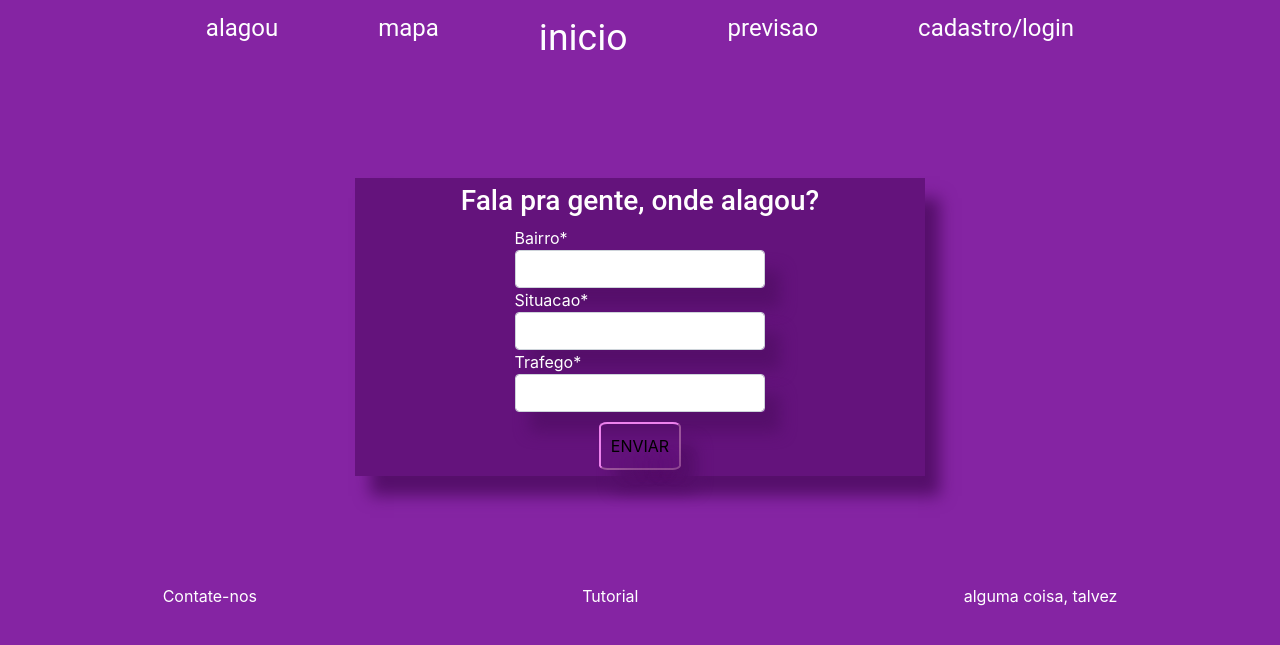
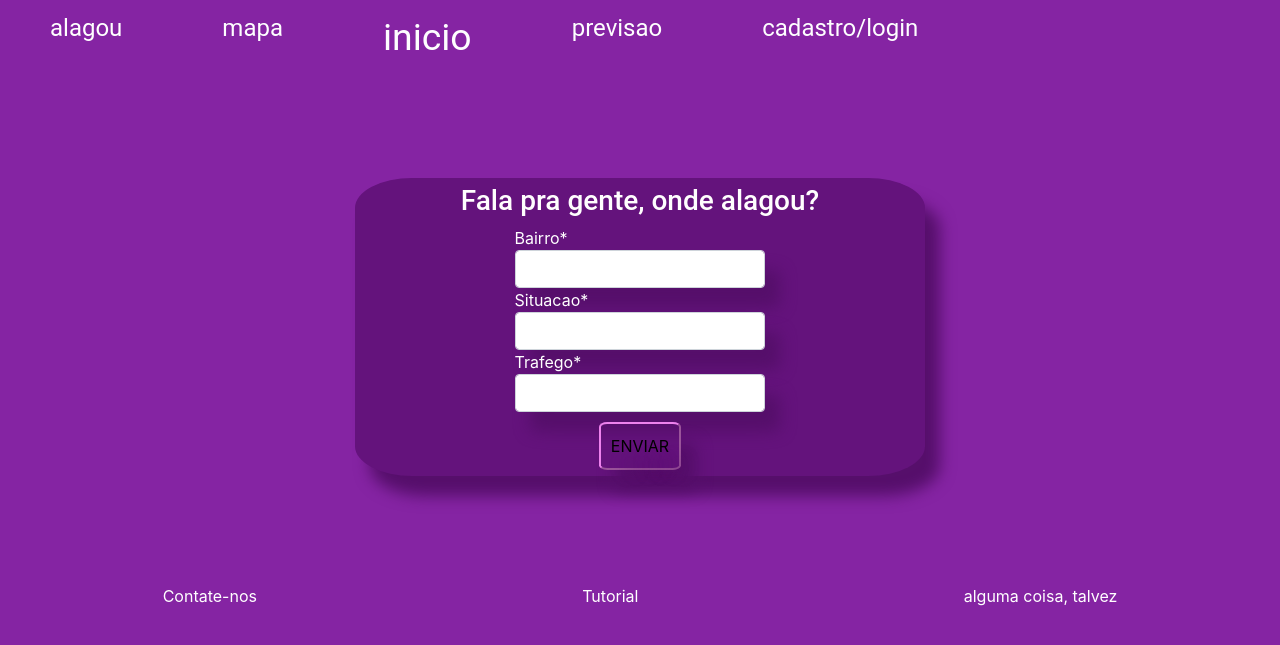
Before and after one commit to voittus/DemodayProject, a Django app: page /alagou/ in a window 1280 px wide. Shown: the top 645 px of the page. Run offline with Django 3.2, Linux system fonts and the light colour scheme; some libraries are stand-ins or nearby versions.

Commit message:
Adicionar mais estilos aos formularios

```diff
--- a/website/static/style.css
+++ b/website/static/style.css
@@ -8,7 +8,7 @@ nav
 {
     display: flex;
     height: 45px;
-    justify-content: center;
+    justify-content: flex-start;
 }
 
 nav a
@@ -49,6 +49,7 @@ div
     -webkit-box-shadow: 8px 8px 15px rgb(86, 15, 107);
 	-moz-box-shadow: 8px 8px 20px rgb(86, 15, 107);
     box-shadow: 15px 20px 15px rgb(86, 15, 107);
+    border-radius: 10%;
 }
 .nav{
     background-color: transparent;
```
